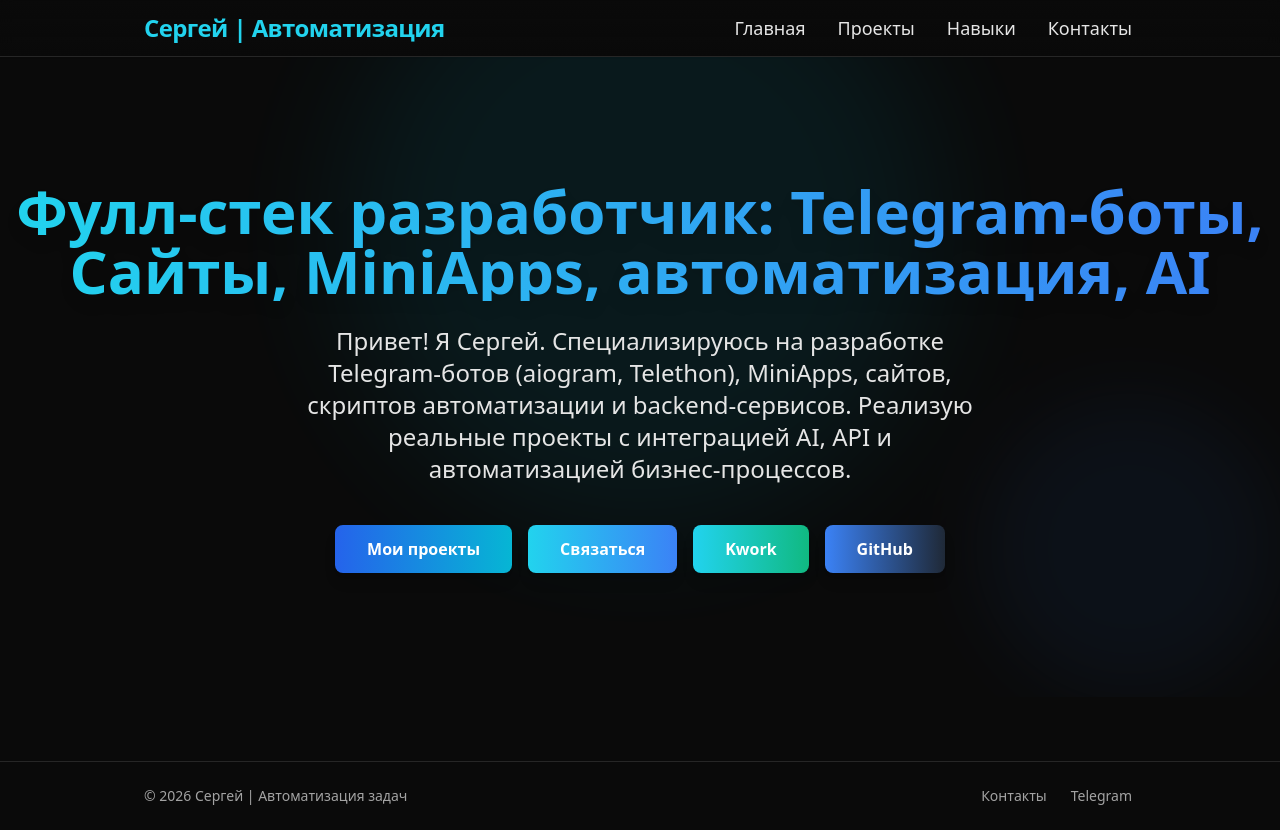
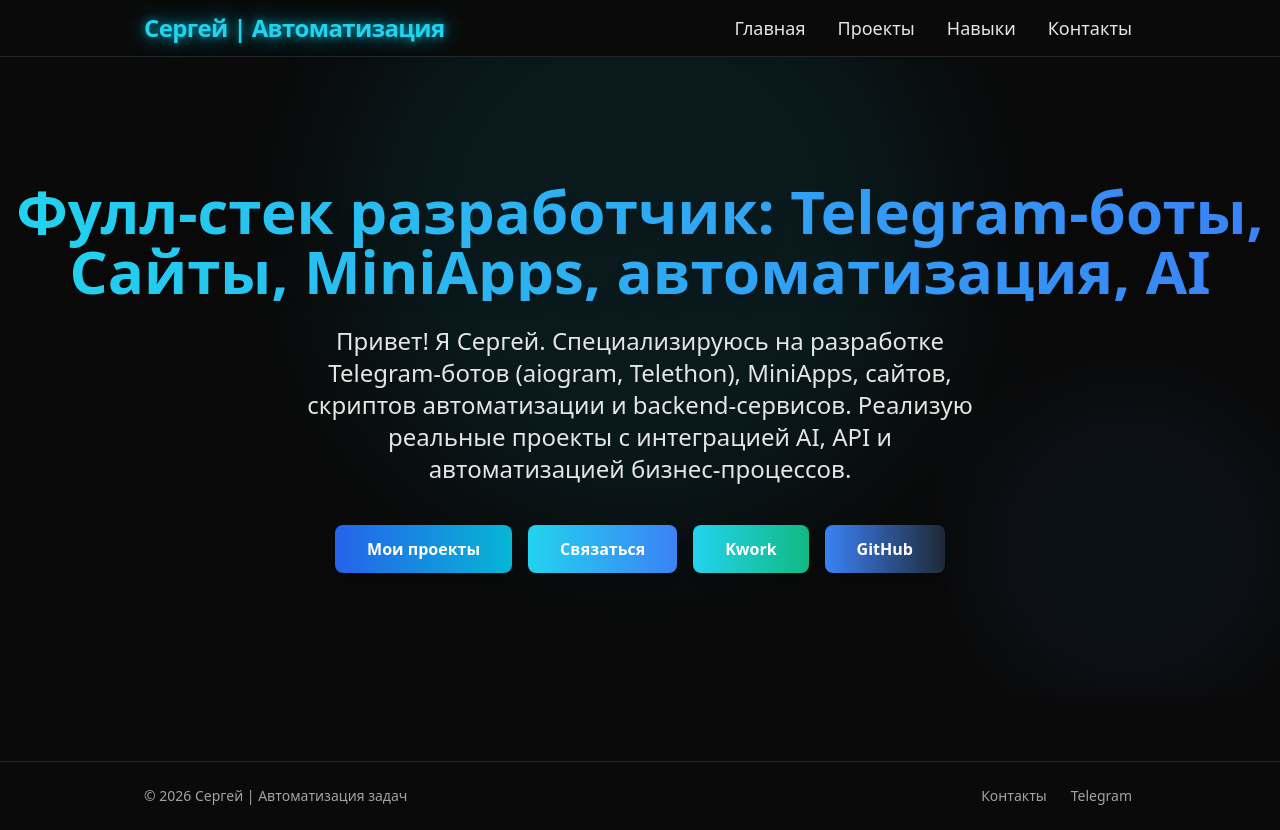
Before and after one commit to DOLLDI/developer-portfolio, a Next.js app: page / in a window 1280 px wide. Built offline with nearby package versions, Linux system fonts and the light colour scheme.

Commit message:
fix(header): свечение только вокруг текста логотипа через text-shadow

```diff
--- a/src/app/_components/Header.tsx
+++ b/src/app/_components/Header.tsx
@@ -20,8 +20,12 @@ export default function Header() {
       className="sticky top-0 z-30 w-full bg-gradient-to-b from-neutral-950/90 to-neutral-950/60 backdrop-blur border-b border-neutral-800 shadow-sm"
     >
       <nav className="max-w-5xl mx-auto flex items-center justify-between px-4 py-3">
-        <motion.div whileHover={{ boxShadow: "0 0 24px 0px #06b6d4cc", scale: 1.04 }} className="inline-block">
-          <Link href="/" className="text-2xl font-bold text-cyan-400 tracking-tight transition-shadow">
+        <motion.div className="inline-block">
+          <Link
+            href="/"
+            className="text-2xl font-bold text-cyan-400 tracking-tight transition-shadow"
+            style={{ textShadow: "0 0 24px #06b6d4cc, 0 0 8px #06b6d4cc" }}
+          >
             Сергей | Автоматизация
           </Link>
         </motion.div>
```
